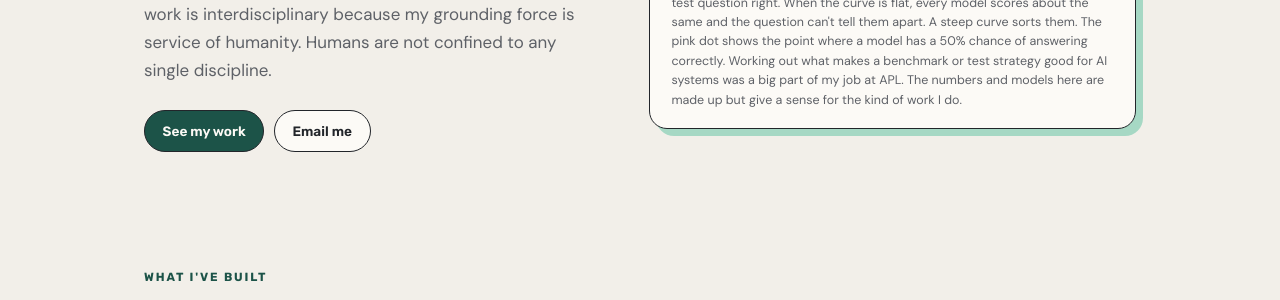
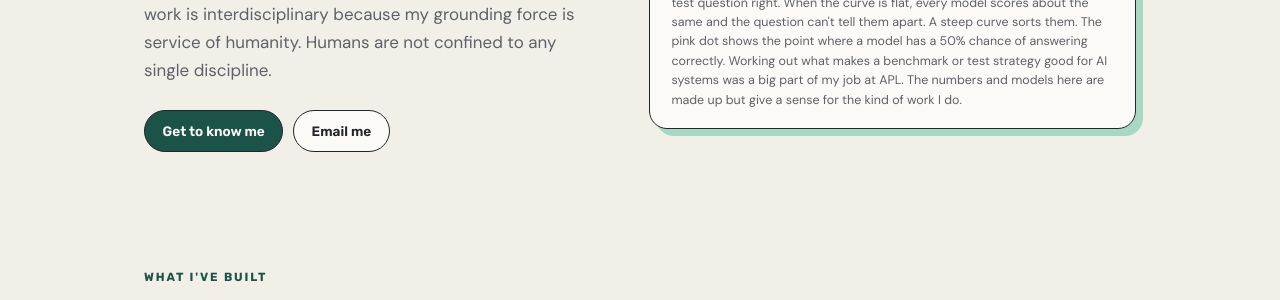
Before and after one commit to mck-makes-stuff/mck-makes-stuff.github.io, a Jekyll site: the page built from index.html, in a window 1280 px wide. Shown: the part 645-945 px from the top of the page. Built offline with Jekyll 4.4.1, drawn with Linux system fonts in a browser that asks for light colours.

Commit message:
Point the hero button down to the Get to know me section
Replaces "See my work", which sent people off to the projects page
straight from the hero, with a jump to the Get to know me rows further
down. Adds smooth scrolling for the jump, held off for anyone with
reduced motion set.

```diff
--- a/assets/css/style.css
+++ b/assets/css/style.css
@@ -25,6 +25,11 @@
 *, *::before, *::after { box-sizing: border-box; }
 
 html { -webkit-text-size-adjust: 100%; }
+
+/* the hero button jumps down the page, so ease it rather than teleport */
+@media (prefers-reduced-motion: no-preference) {
+  html { scroll-behavior: smooth; }
+}
 
 body {
   margin: 0;
@@ -106,7 +111,7 @@ main { padding: 0 var(--gutter); }
 
 .wrap { max-width: 62rem; margin: 0 auto; }
 
-.section { padding: 3.25rem 0; }
+.section { padding: 3.25rem 0; scroll-margin-top: 1.5rem; }
 
 .eyebrow {
   font-family: var(--display);
--- a/index.html
+++ b/index.html
@@ -28,7 +28,7 @@ title: About
       </p>
 
       <div class="hero-links">
-        <a class="btn btn-solid" href="{{ '/projects/' | relative_url }}">See my work</a>
+        <a class="btn btn-solid" href="#get-to-know-me">Get to know me</a>
         <a class="btn btn-ghost" href="mailto:{{ site.email }}">Email me</a>
       </div>
     </div>
@@ -90,7 +90,7 @@ title: About
     <p class="linkrow"><a href="{{ '/projects/' | relative_url }}">Learn more &rarr;</a></p>
   </section>
 
-  <section class="section">
+  <section class="section" id="get-to-know-me">
     <p class="eyebrow">Get to know me</p>
     <div class="tickers">
 
```
